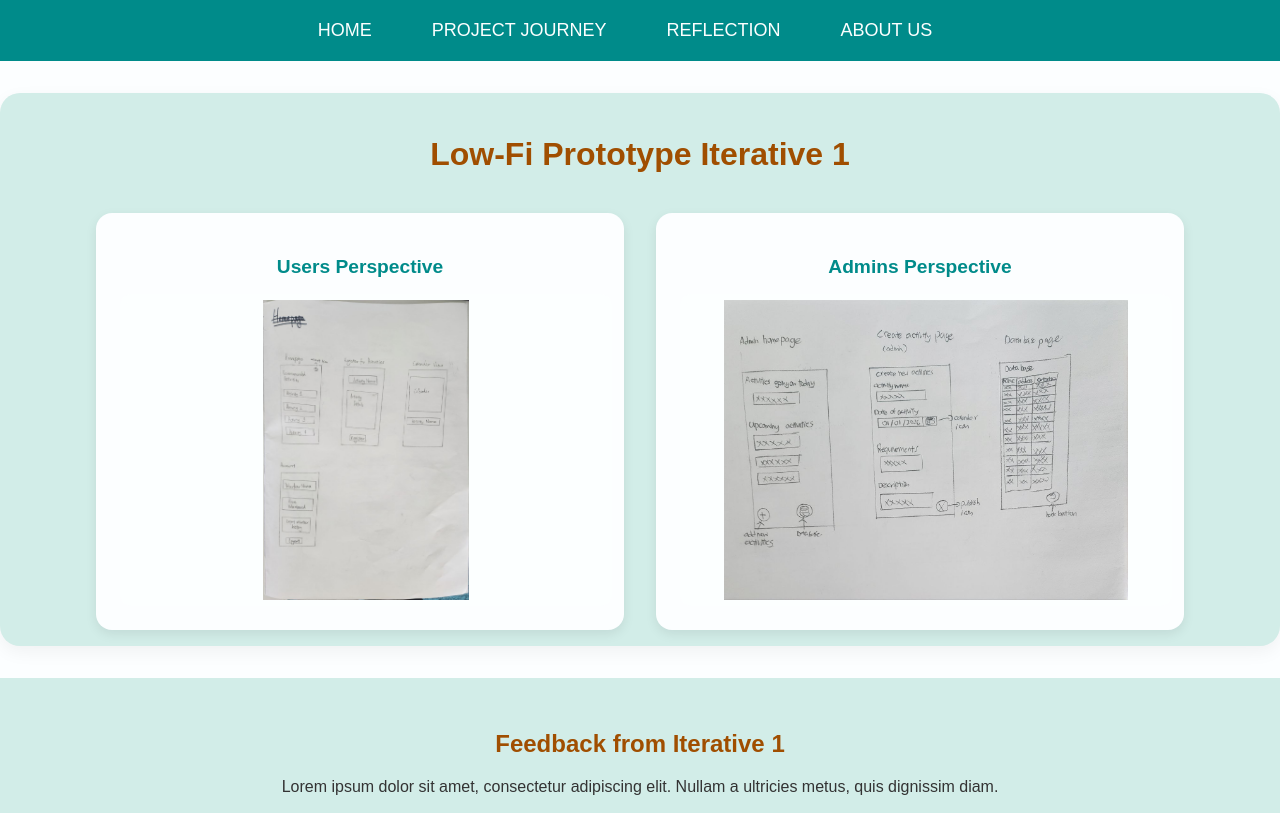
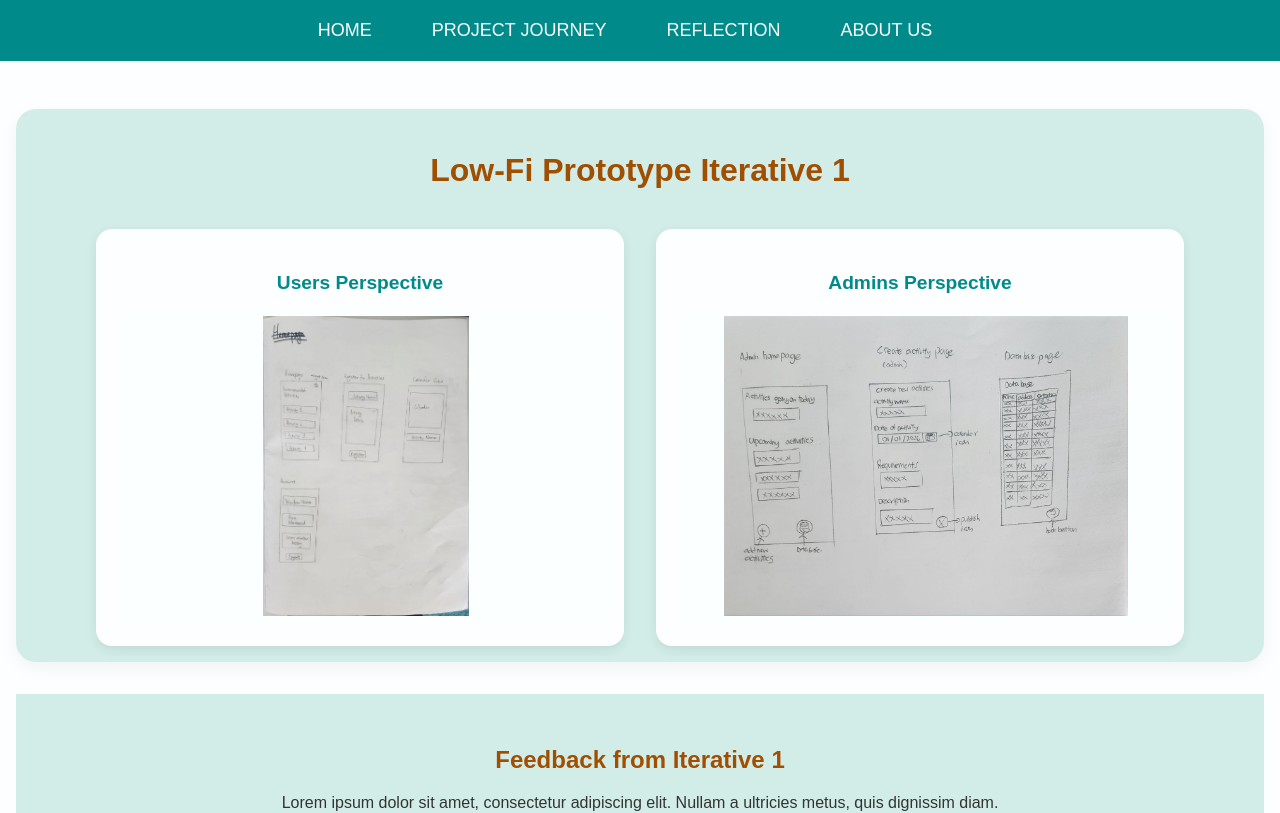
Before and after one commit to minishun97/OIP, a React (Create React App) app in the folder my-app/: page /reflection/prototyping in a window 1280 px wide. Shown: the top 813 px of the page. Built offline with nearby package versions, Linux system fonts and the light colour scheme.

Commit message:
Fixed a bug where background color was applied to all pages.

```diff
--- a/my-app/src/components/Prototyping.css
+++ b/my-app/src/components/Prototyping.css
@@ -1,9 +1,11 @@
 /* Prototyping.css */
 
-body {
+.prototyping-body {
   font-family: 'Poppins', sans-serif;
   background-color: #FCFEFF;
   color: #333;
+  min-height: 100vh;
+  padding: 1rem;
 }
 
 .prototype-section {
--- a/my-app/src/pages/reflection/Prototyping.jsx
+++ b/my-app/src/pages/reflection/Prototyping.jsx
@@ -26,9 +26,8 @@ const ImageWithModal = ({ src, alt }) => {
   );
 };
 
-
 const Prototyping = () => (
-  <>
+  <div className="prototyping-body"> {/* <-- Added wrapper here */}
     <PrototypeIteration
       iteration={1}
       imageUser="/images/user_1.jpg"
@@ -62,7 +61,7 @@ const Prototyping = () => (
         </div>
       </div>
     </section>
-  </>
+  </div>
 );
 
 export default Prototyping;
```
